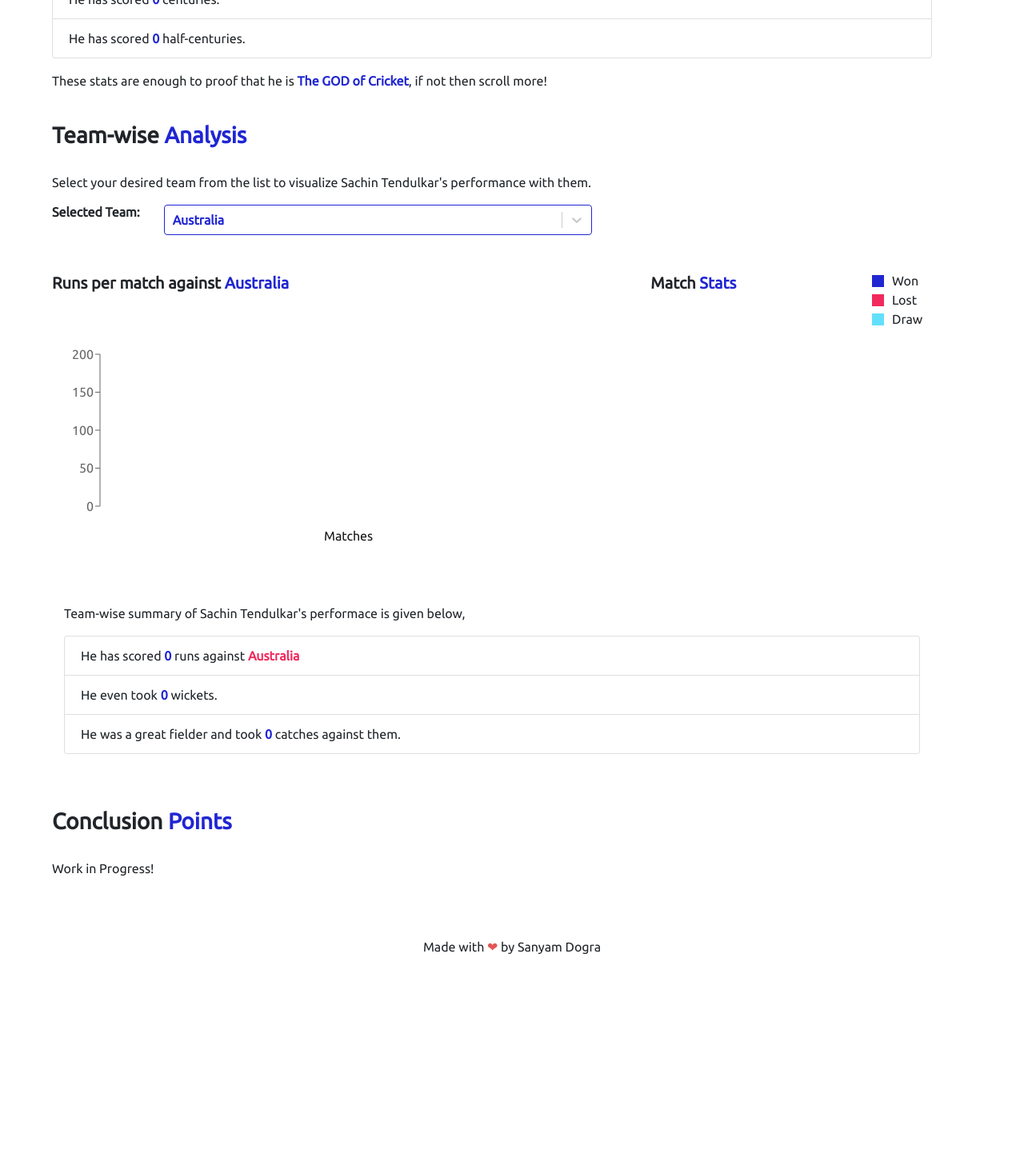
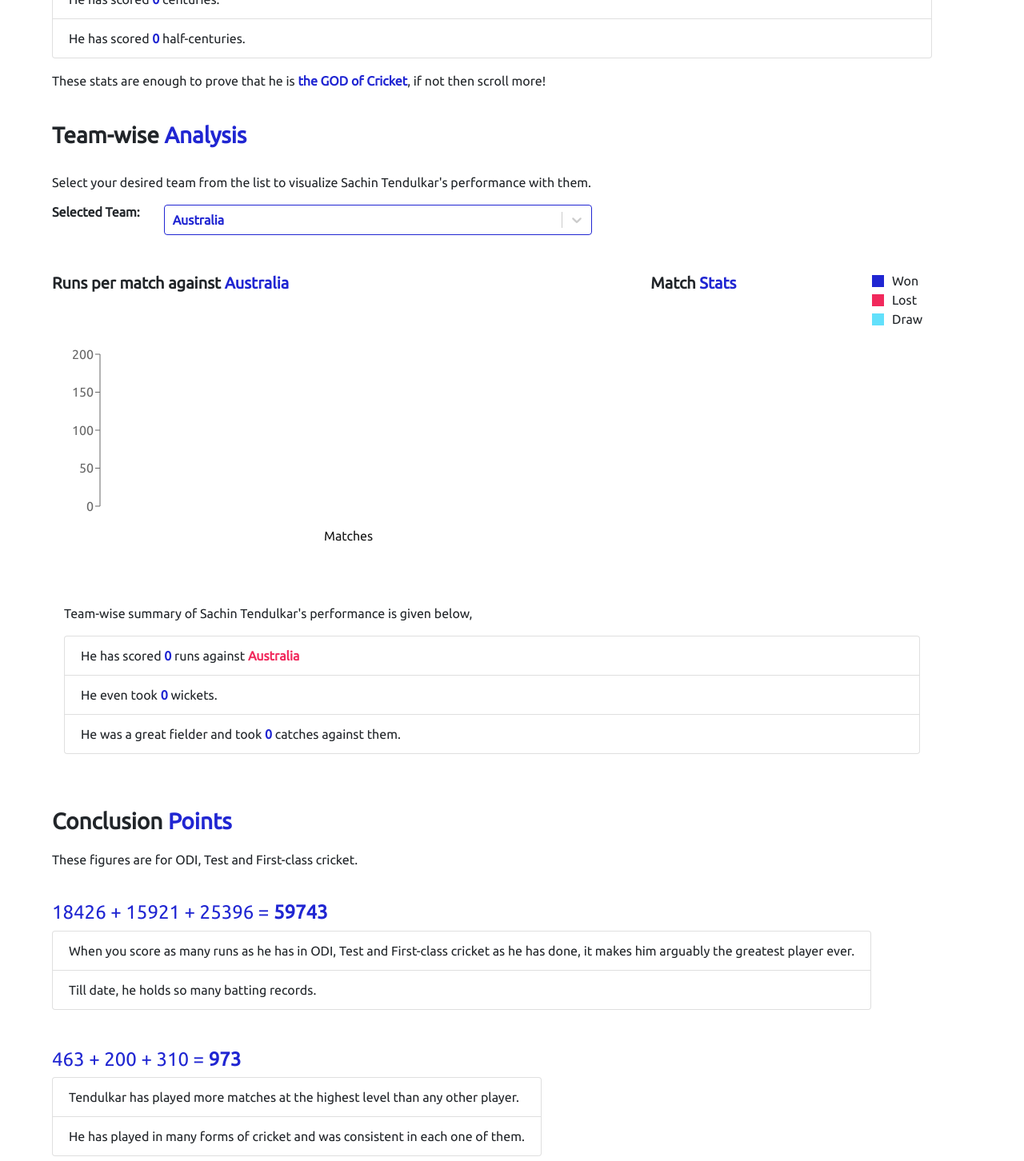
Before and after one commit to sanyamdogra/srt-analysis, a React (Create React App) app: page / in a window 1280 px wide. Shown: the part 1330-2782 px from the top of the page at 80% size. Before the commit the page ends 2539 px from the top, so only its background shows below. Built offline with nearby package versions, Linux system fonts and the light colour scheme.

Commit message:
Added components

```diff
--- a/src/App.css
+++ b/src/App.css
@@ -65,4 +65,6 @@
 .footer{
   text-align: center;
   padding: 1%;
+  background-color: #2026d2;
+  color: white;
 }
--- a/src/components/Conclusion/Conclusion.js
+++ b/src/components/Conclusion/Conclusion.js
@@ -1,12 +1,14 @@
 import React, { Component } from "react";
 import { Container, Row, Col } from "react-bootstrap";
+import ListGroup from "react-bootstrap/ListGroup";
+import Fade from "react-reveal";
 
 const styles = {
-  containerClass: { paddingBottom: "2%", paddingTop: "2%" },
+  containerClass: { paddingBottom: "1%", paddingTop: "2%" },
   colorClass: { color: "#2026D2" },
   boldClass: { fontWeight: "900" },
   imageContainerClass: { paddingTop: "20px" },
-  selectContainerClass: { paddingBottom: "4%" }
+  selectContainerClass: { paddingBottom: "1%" }
 };
 
 export class Conclusion extends Component {
@@ -22,26 +24,65 @@
         <Container style={styles.selectContainerClass}>
           <Row>
             <Col md="auto">
-              <p>
-              Work in Progress!
-                {/* Tendulkar gave character, inspiration and confidence to the
-                future generation. He taught how to fight fire with fire and his
-                ‘desert storm’ in Sharjah in 1998 made every Indian stand with
-                pride. When a match started, every Indian believed that they can
-                win. It is this confidence that Tendulkar injected into the
-                fibre of not just the cricket team but also to the whole nation.
-                He backed up his consistency on the field with a dignified
-                conduct outside the field. This is what Tendulkar has given in
-                addition to all the other traditional measures that great
-                players are evaluated. Look at the Australian, Windies,
-                Srilanka, South Africa teams today. They don’t have the same
-                confidence that the Indian team has today. */}
-              </p>
+              <p>These figures are for ODI, Test and First-class cricket.</p>
             </Col>
           </Row>
           <Row>
-            <Col md="auto"></Col>
-            <Col xs={6}></Col>
+            <Col md="auto" className="pt-4 pb-4">
+              <Fade delay={9000} left>
+                <h4 style={{ color: "#2026D2" }}>
+                  18426 + 15921 + 25396 ={" "}
+                  <span style={{ fontWeight: "bold" }}>59743</span>
+                </h4>
+              </Fade>
+              <ListGroup>
+                <ListGroup.Item>
+                  When you score as many runs as he has in ODI, Test and
+                  First-class cricket as he has done, it makes him arguably the
+                  greatest player ever.
+                </ListGroup.Item>
+                <ListGroup.Item>
+                  Till date, he holds so many batting records.
+                </ListGroup.Item>
+              </ListGroup>
+            </Col>
+            <Col md="auto" className="pt-4">
+              <Fade delay={9000} right>
+                <h4 style={{ color: "#2026D2" }}>
+                  463 + 200 + 310 ={" "}
+                  <span style={{ fontWeight: "bold" }}>973</span>
+                </h4>
+              </Fade>
+              <ListGroup>
+                <ListGroup.Item>
+                  Tendulkar has played more matches at the highest level than
+                  any other player.
+                </ListGroup.Item>
+                <ListGroup.Item>
+                  He has played in many forms of cricket and was consistent in
+                  each one of them.
+                </ListGroup.Item>
+              </ListGroup>
+            </Col>
+          </Row>
+          <p>
+            <small>
+              * This section has been formed with the help of external searches
+              as well as with the data provided.
+            </small>
+          </p>
+        </Container>
+        <Container>
+          <Row>
+            <Col md={"auto"}>
+              <h3
+                style={{ fontWeight: "bold" }}
+                className="justify-content-center pb-3"
+              >
+                Calmness, longevity, and consistency make him{" "}
+                <span style={{ color: "#F1295C" }}>the greatest.</span>
+              </h3>
+            </Col>
           </Row>
         </Container>
       </div>
--- a/src/components/FooterComponent/FooterComponent.js
+++ b/src/components/FooterComponent/FooterComponent.js
@@ -5,6 +5,7 @@
   render() {
     return (
       <div class="footer">
+      <div style={{fontWeight:"bold"}}>Sachiiiiinn, Sachin!</div>
         Made with <span style={{ color: "#e25555" }}>❤</span> by Sanyam Dogra
       </div>
     );
--- a/src/components/Header/HeaderNav.js
+++ b/src/components/Header/HeaderNav.js
@@ -18,7 +18,7 @@
               height="50"
               className="d-inline-block align-top "
             />
-            <span className="Header-text p-3">{"s r t"}</span>
+            <span className="Header-text p-3" style={{fontWeight:"bold"}}>{"s r t"}</span>
             <span className="justify-content-end">analysis</span>
           </Navbar.Brand>
         </Navbar>
--- a/src/components/OdiStats/TotalStats.js
+++ b/src/components/OdiStats/TotalStats.js
@@ -37,7 +37,7 @@
           high peaks which are a great symbol of the significant contribution he
           has made for Team India. It has a total of 463 matches. <br />
           This looks a bit cluttered so let's{" "}
-          <span style={{ color: "#2026D2" }}>analyse</span> it.
+          <span style={{ color: "#2026D2" }}>analyze</span> it.
         </p>
       </Container>
       <Container>
@@ -68,7 +68,7 @@
           </Col>
         </Row>
         <p className="pt-3">
-          After my detailed analysis on the ODI data, I found that
+          After my detailed analysis of the ODI data, I found that
           <br />
         </p>
         <ListGroup>
@@ -103,9 +103,9 @@
           </ListGroup.Item>
         </ListGroup>
         <p className="pt-3">
-          These stats are enough to proof that he is{" "}
+          These stats are enough to prove that he is{" "}
           <span style={{ color: "#2026D2", fontWeight: "bold" }}>
-            The GOD of Cricket
+            the GOD of Cricket
           </span>
           , if not then scroll more!
         </p>
--- a/src/components/TeamAnalysis/TeamwiseStats.js
+++ b/src/components/TeamAnalysis/TeamwiseStats.js
@@ -7,7 +7,7 @@
   return (
     <div>
       <p className="pt-3">
-        Team-wise summary of Sachin Tendulkar's performace is given below,
+        Team-wise summary of Sachin Tendulkar's performance is given below,
         <br />
       </p>
       <ListGroup>
```
